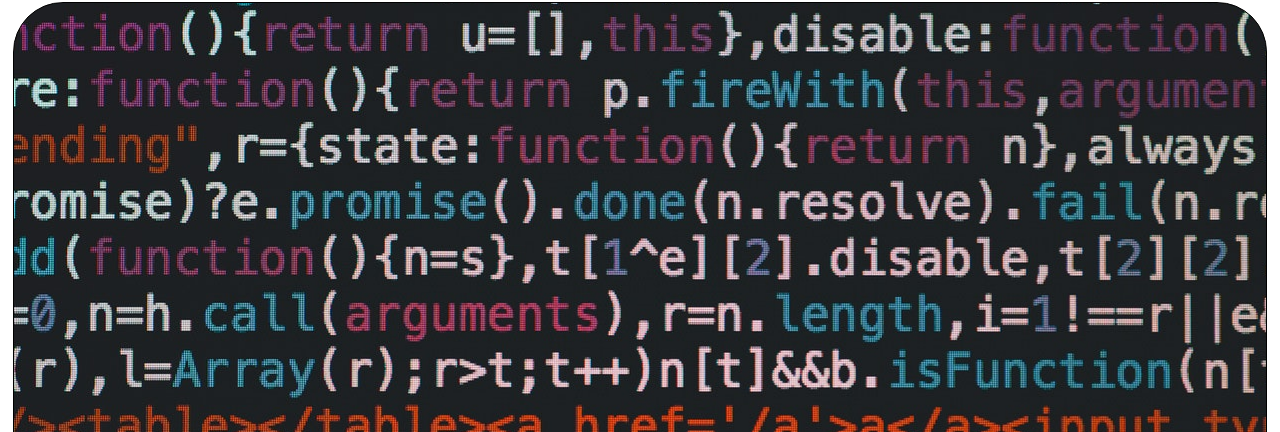
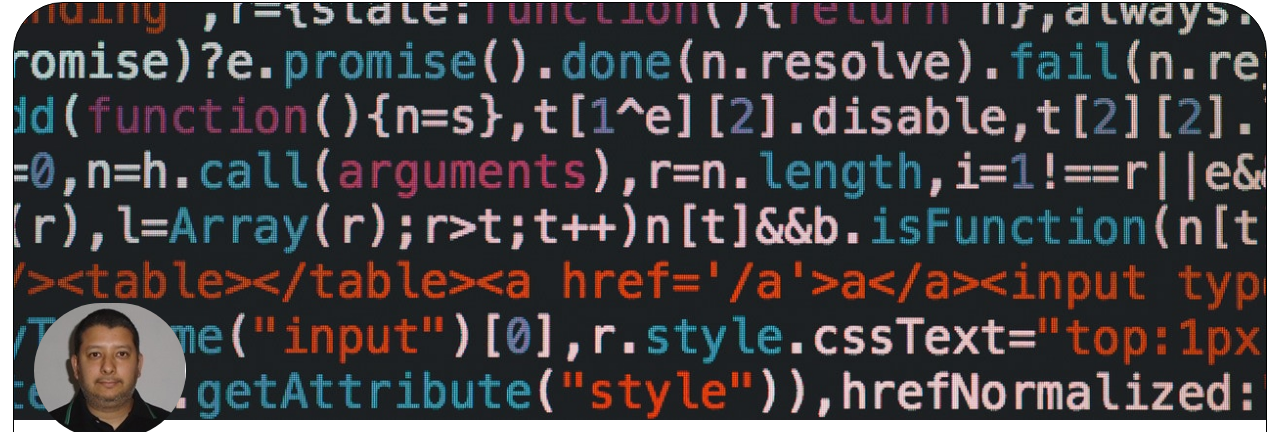
Before and after one commit to luis2011/mockup_html_portfolio, a plain HTML site: page index.html in a window 1280 px wide. Shown: the part 64-496 px from the top of the page. Drawn offline with nearby package versions, Linux system fonts and the light colour scheme.

Commit message:
corrigiendo posicion de la imagen de background code

```diff
--- a/style.css
+++ b/style.css
@@ -25,7 +25,7 @@ html {
     background-image: url(./assets/bg_image_main.jpg);
     background-repeat: no-repeat;
     background-size: cover;
-    background-position-y: -270px;
+    background-position-y: -400px;
 }
 h1,h2,p ,span {
     font-family: 'Barlow', sans-serif;
@@ -40,10 +40,10 @@ p, span{
     font-weight: 300;
 }
 .main_profile_container{
-    padding-top: 500px;
+    padding-top: 300px;
 }
 .main_profile_container_logo{
-    padding-top:650px;
+    padding-top:450px;
     margin-right: 20px;
     width: 600px;
     height: 300px;
```
Also changed, not shown: correcciones.txt (added).
